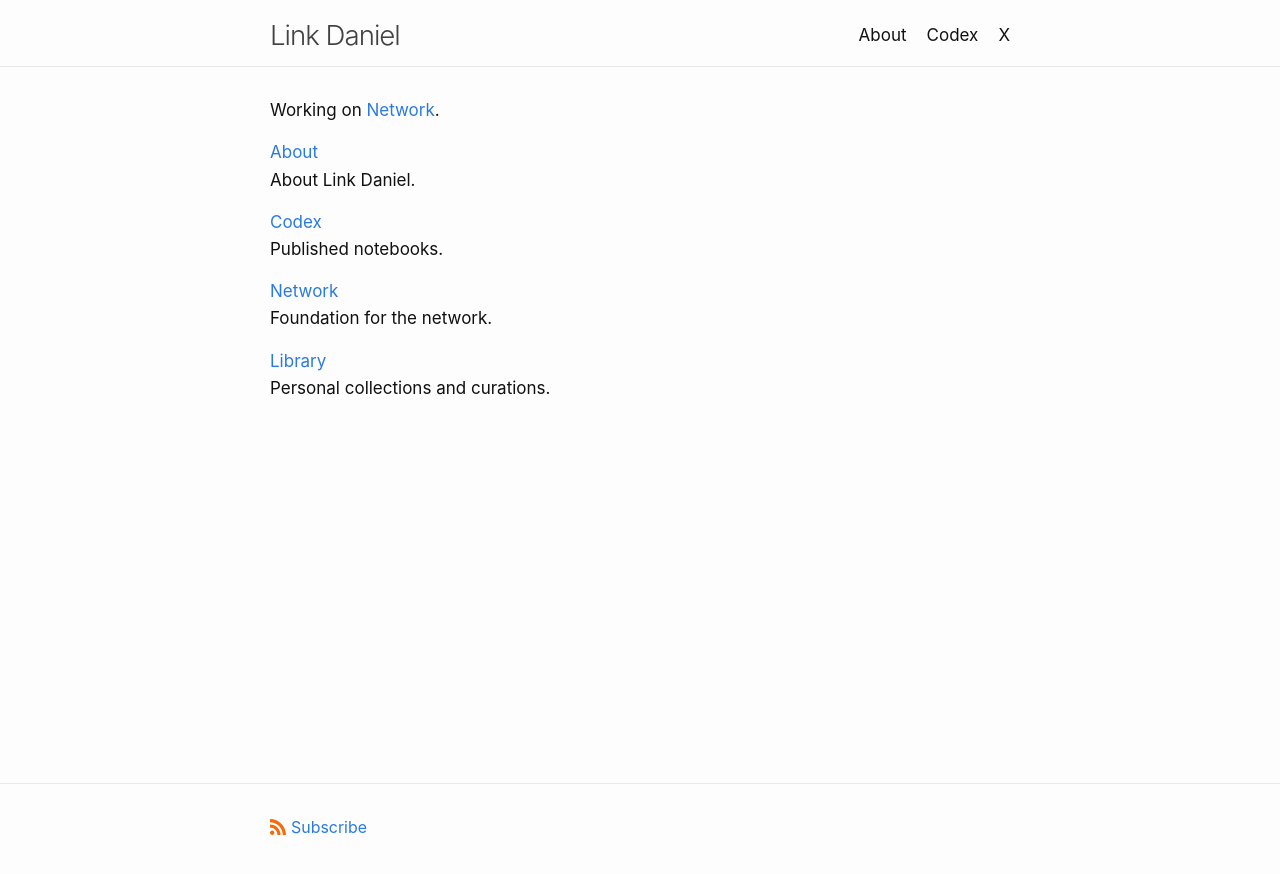
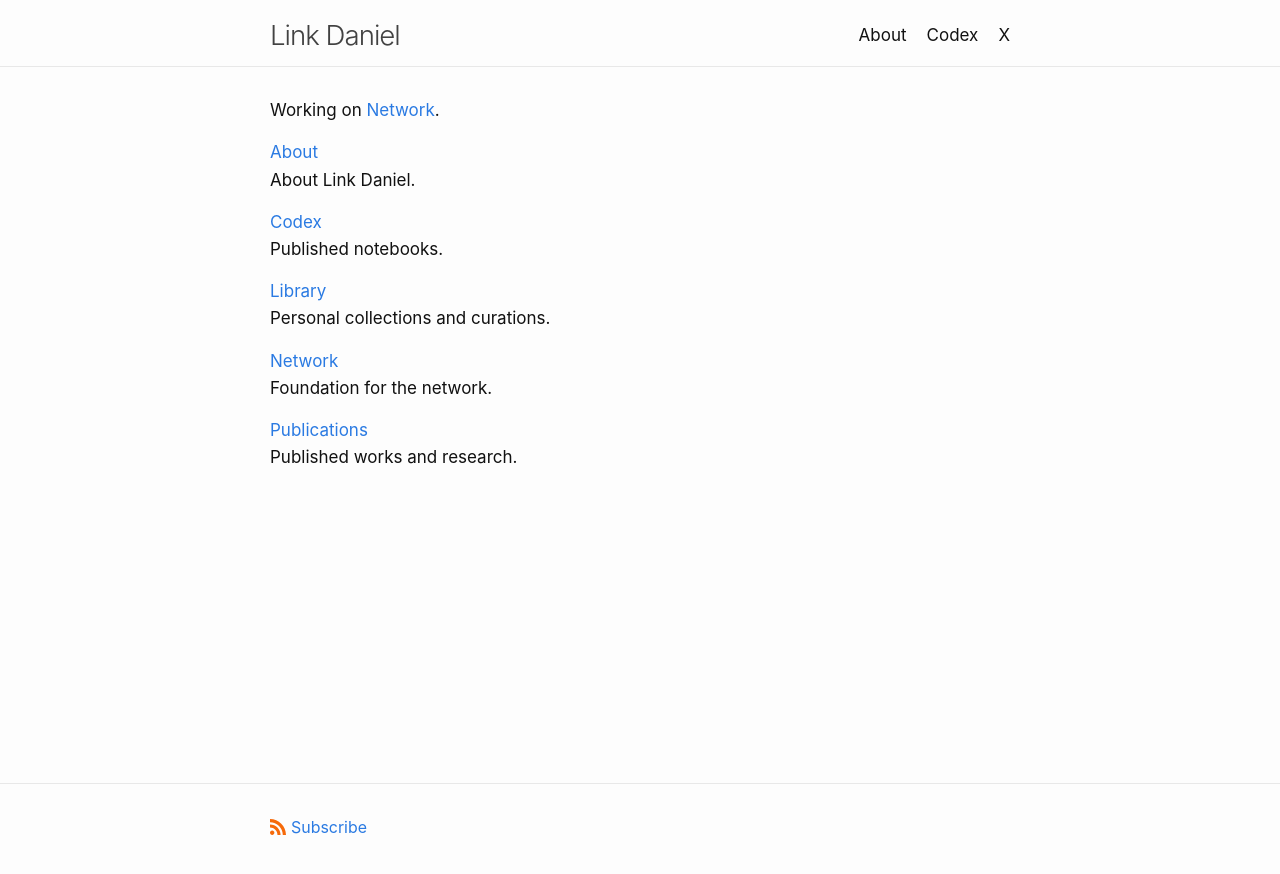
Before and after one commit to link-daniel/link.github.io, a Jekyll site: the page built from index.md, in a window 1280 px wide. Shown: the top 874 px of the page. Built offline with Jekyll 4.4.1, drawn with Linux system fonts in a browser that asks for light colours.

Commit message:
Update index.md

```diff
--- a/index.md
+++ b/index.md
@@ -18,10 +18,14 @@ About Link Daniel.
 <br>
 Published notebooks.
 
+[Library](/library)
+<br>
+Personal collections and curations.
+
 [Network](https://network.foundation)
 <br>
 Foundation for the network.
 
-[Library](/library)
+[Publications](/publications)
 <br>
-Personal collections and curations.
+Published works and research.
```
